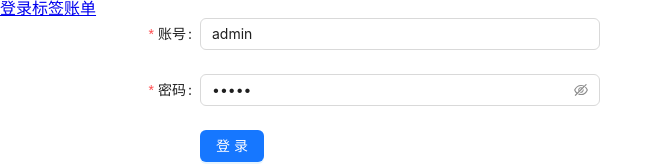
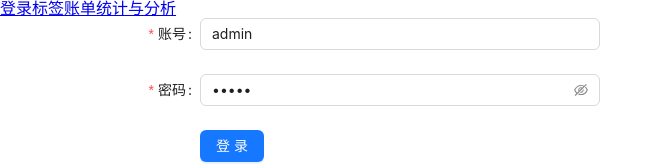
Before and after one commit to neroHua/nero-accounting-frontend, a React (Create React App) app: page / in a window 1280 px wide. Shown: the top 164 px of the page, without its empty margins (0-663 px from the left). Built offline with nearby package versions, Linux system fonts and the light colour scheme.

Commit message:
Update App.js

```diff
--- a/src/App.js
+++ b/src/App.js
@@ -8,6 +8,7 @@ function App() {
       <NavLink to="/login">登录</NavLink>
       <NavLink to="/tag">标签</NavLink>
       <NavLink to="/accounting">账单</NavLink>
+      <NavLink to="/statisticsAndAnalysis">统计与分析</NavLink>
       <Routes>
         {routes.map((item, index) => {
             return (
```
